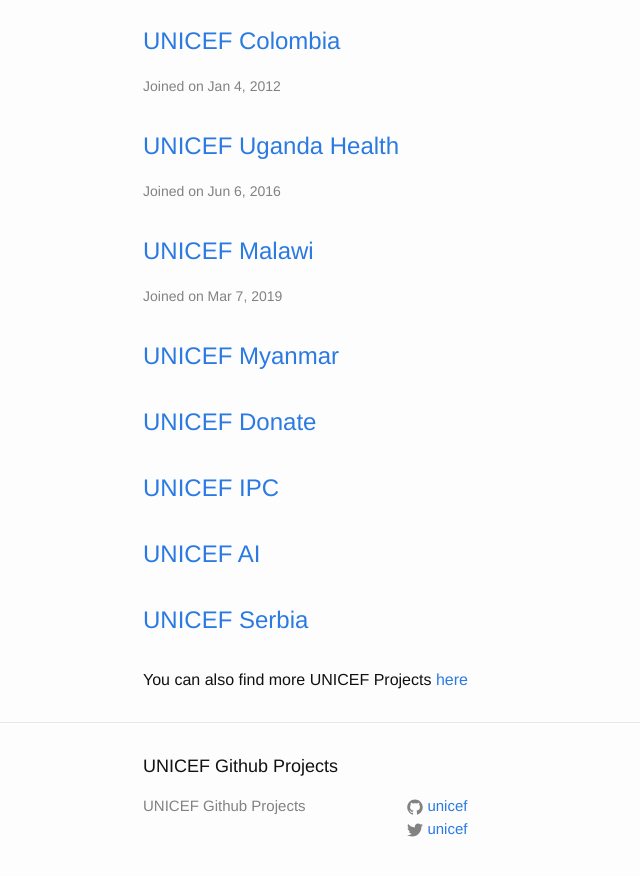
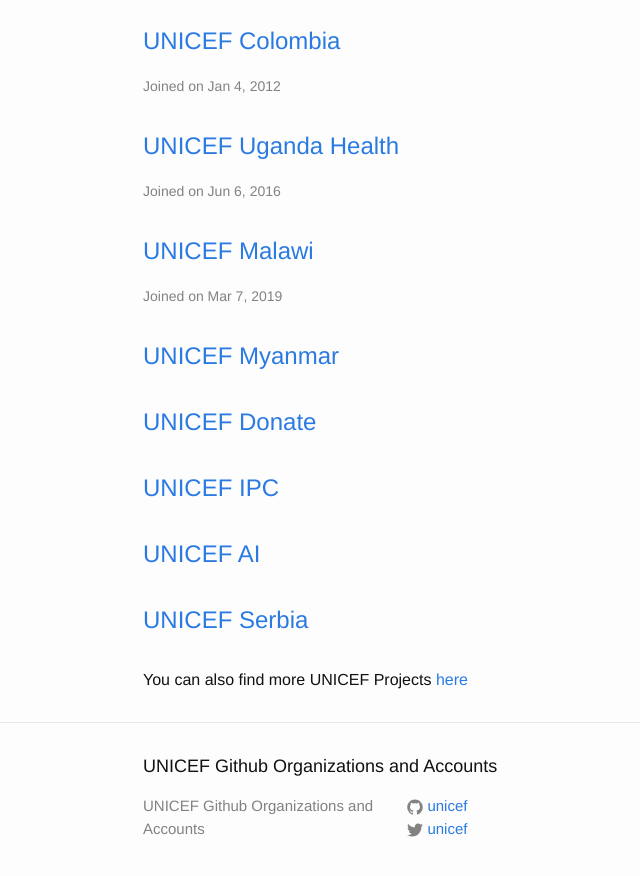
Before and after one commit to unicef/unicef.github.io, a Jekyll site: the page built from index.html, in a window 1280 px wide and 900 px high, scrolled down 2688 px. Shown: the top 876 px of the window, without its empty margins (127-767 px from the left). Built offline with Jekyll 4.4.1, drawn with Linux system fonts in a browser that asks for light colours; some of the changed text lies outside the part shown.

Commit message:
update site title

```diff
--- a/_config.yml
+++ b/_config.yml
@@ -6,7 +6,7 @@
 # 'jekyll serve'. If you change this file, please restart the server process.
 
 # Site settings
-title: UNICEF Github Projects
+title: UNICEF Github Organizations and Accounts
 baseurl: "" # the subpath of your site, e.g. /blog
 url: "http://www.unicef.org" # the base hostname & protocol for your site
 twitter_username: unicef
```
